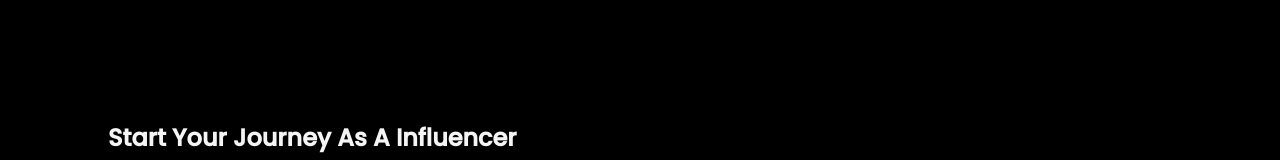
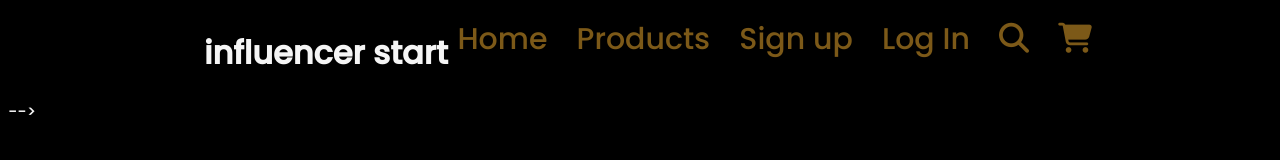
Before and after one commit to shakib633/ecommerce-influencer, a plain HTML site: page index.html in a window 1280 px wide. Shown: the top 160 px of the page. Drawn offline with Linux system fonts and the light colour scheme.

Commit message:
commit done

```diff
--- a/index.html
+++ b/index.html
@@ -12,9 +12,9 @@
 <body>
     <main class="container">
         <!-- header start -->
-       <!-- <header>
+       <header>
            <div class="nav">
-            <h1 class="main-title">influencer staet</h1>
+            <h1 class="main-title">influencer start</h1>
             <nav class="menu-bar">
                 <a href="">Home</a>
                 <a href="">Products</a>
@@ -26,9 +26,9 @@
 
            </div>
        </header> -->
-       <!-- header over -->
+       <!-- header over
 
-       <!-- Influencer part start -->
+       <! Influencer part start -->
         <section class="influencer">
 <div class="first-part">
     <div class="left">
```
